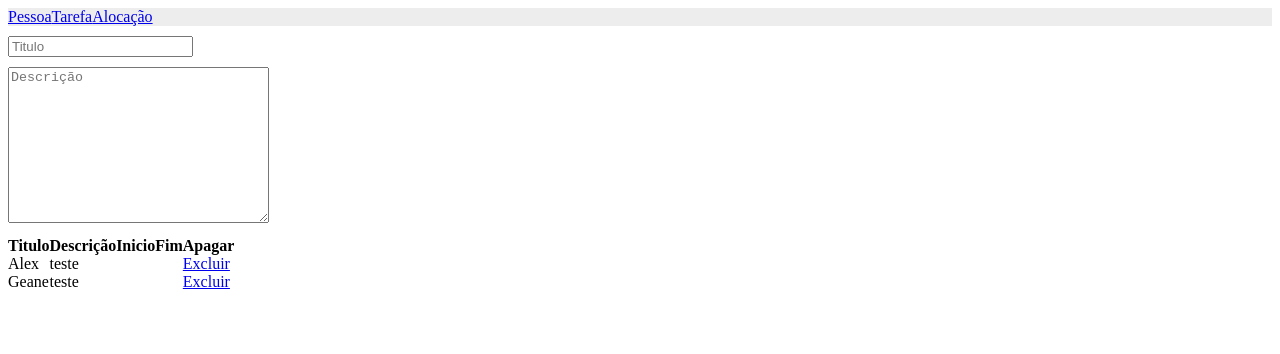
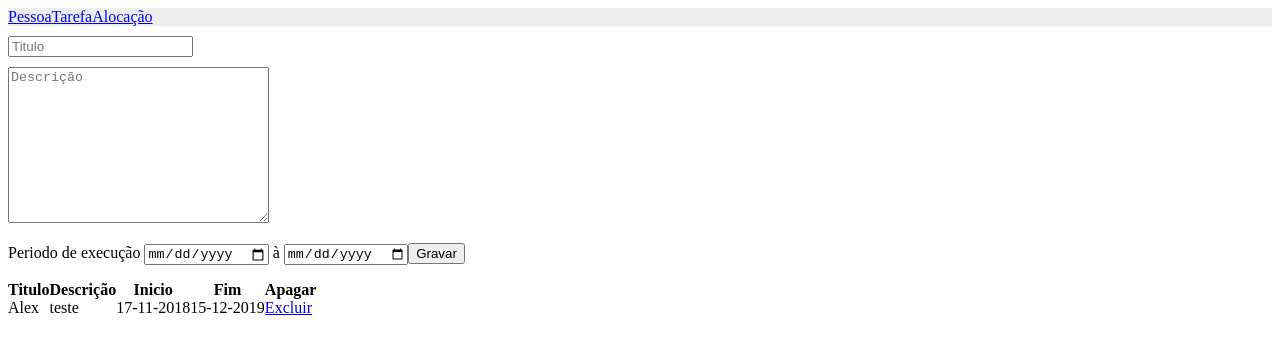
Before and after one commit to AlexsanderSouza/frontend-people-task, an Angular app: page /tarefa in a window 1280 px wide. Shown: the top 354 px of the page. Built offline with nearby package versions, Linux system fonts and the light colour scheme.

Commit message:
Inclui as datas da tarefa tanto no formulario quanto na tela

```diff
--- a/src/app/tarefa/tarefa.component.html
+++ b/src/app/tarefa/tarefa.component.html
@@ -4,6 +4,12 @@
 
     <div class="inputP">
         <textarea name="" id="" cols="30" rows="10" placeholder="Descrição"></textarea>
+    </div>
+
+    <div>
+        <p> Periodo de execução
+        <input type="date"> à <input type="date"> <input type="button" value="Gravar">
+        </p>
     </div>
 
     <div>
@@ -23,11 +29,11 @@
                  </tr>
             </thead>
             <tbody>
-              <tr *ngFor="let x of pessoas">
-                <td>{{ x.nome }}</td>
-                <td>{{ x.email }}</td>
-                <td></td>
-                <td></td>
+              <tr *ngFor="let x of tarefas">
+                <td>{{ x.titulo }}</td>
+                <td>{{ x.descricao }}</td>
+                <td>{{ x.dtIni | date:'d-MM-y' }}</td>
+                <td>{{ x.dtFim | date:'d-MM-y' }}</td>
                     <td class="actions">
                         <!-- <a class="btn btn-success btn-xs" href="view.html">Visualizar</a> -->
                         <!-- <a class="btn btn-warning btn-xs" href="edit.html">Editar</a> -->
--- a/src/app/tarefa/tarefa.component.ts
+++ b/src/app/tarefa/tarefa.component.ts
@@ -1,6 +1,7 @@
 import { Component, OnInit } from '@angular/core';
 
 import { pessoa } from '../pessoas';
+import { tarefa } from '../tarefas';
 
 @Component({
   selector: 'app-tarefa',
@@ -8,13 +9,14 @@ import { pessoa } from '../pessoas';
   styleUrls: ['./tarefa.component.css']
 })
 export class TarefaComponent implements OnInit {
-  pessoas: Array<pessoa>;
+  tarefas: Array<tarefa>;
+  dtIni = "2018-11-17";
+  dtFim = "2019-12-15";
 
   constructor() {
 
-    this.pessoas = [
-      {nome: 'Alex', email: 'teste'},
-      {nome: 'Geane', email: 'teste'},
+    this.tarefas = [
+      {titulo: 'Alex', descricao: 'teste', dtIni: new Date(this.dtIni), dtFim: new Date(this.dtFim)},
   ];
 
    }
--- /dev/null
+++ b/src/app/tarefas.ts
@@ -0,0 +1,7 @@
+export class tarefa {
+    constructor(
+        public titulo?: any,
+        public descricao?: any,
+        public dtIni?: Date,
+        public dtFim?: Date) {}
+}
```
